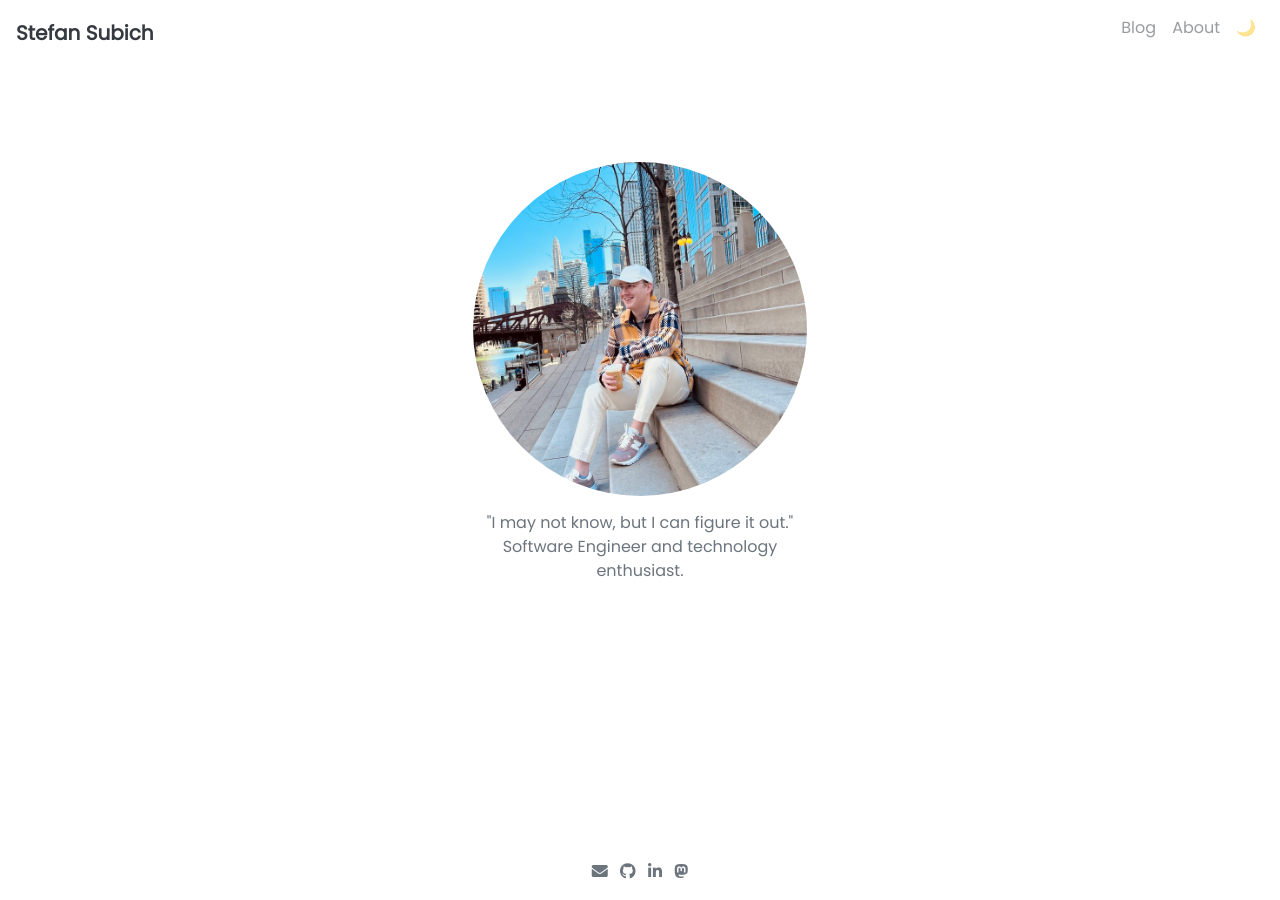
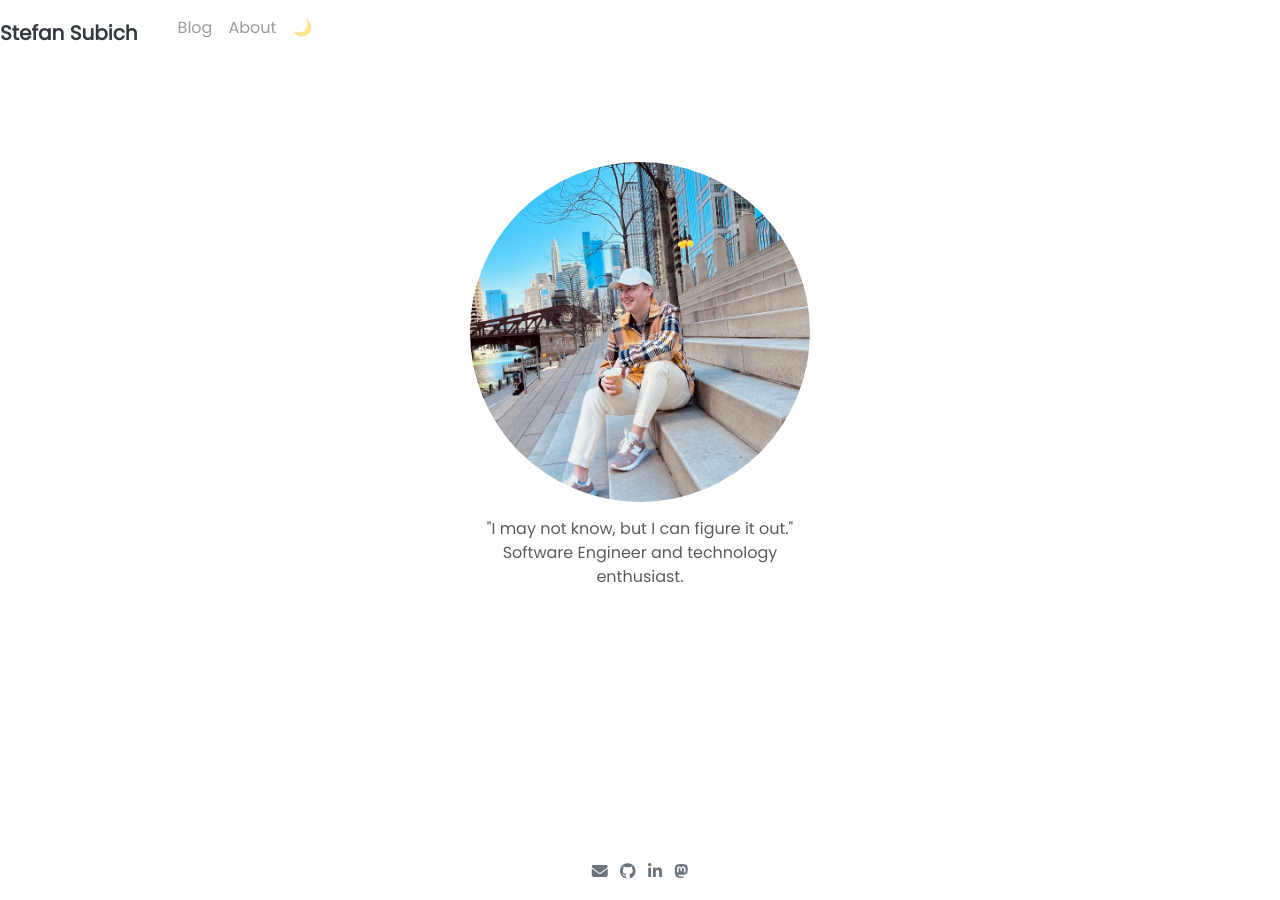
Before and after one commit to subich/subich.github.io, a Jekyll site: the page built from pages/index.html, in a window 1280 px wide. Built offline with Jekyll 4.4.1, drawn with Linux system fonts in a browser that asks for light colours.

Commit message:
update scripts

```diff
--- a/_includes/head.html
+++ b/_includes/head.html
@@ -22,13 +22,13 @@
   <script src="{{ '/assets/js/theme.js' | relative_url }}"></script>
 
   <!-- Font Awesome CDN -->
-  <link rel="stylesheet" href="https://use.fontawesome.com/releases/v5.15.4/css/all.css">
+  <link rel="stylesheet" href="https://cdnjs.cloudflare.com/ajax/libs/font-awesome/6.7.2/css/all.min.css" integrity="sha512-Evv84Mr4kqVGRNSgIGL/F/aIDqQb7xQ2vcrdIwxfjThSH8CSR7PBEakCr51Ck+w+/U6swU2Im1vVX0SVk9ABhg==" crossorigin="anonymous" referrerpolicy="no-referrer" />
 
   <!-- Bootstrap CSS CDN -->
-  <link rel="stylesheet" href="https://cdn.jsdelivr.net/npm/bootstrap@4.6.0/dist/css/bootstrap.min.css">
+  <link rel="stylesheet" href="https://cdnjs.cloudflare.com/ajax/libs/bootstrap/5.3.7/css/bootstrap.min.css" integrity="sha512-fw7f+TcMjTb7bpbLJZlP8g2Y4XcCyFZW8uy8HsRZsH/SwbMw0plKHFHr99DN3l04VsYNwvzicUX/6qurvIxbxw==" crossorigin="anonymous" referrerpolicy="no-referrer" />
 
   <!-- Animate CSS CDN -->
-  <link rel="stylesheet" href="https://cdnjs.cloudflare.com/ajax/libs/animate.css/3.7.0/animate.css">
+  <link rel="stylesheet" href="https://cdnjs.cloudflare.com/ajax/libs/animate.css/4.1.1/animate.min.css" integrity="sha512-c42qTSw/wPZ3/5LBzD+Bw5f7bSF2oxou6wEb+I/lqeaKV5FDIfMvvRp772y4jcJLKuGUOpbJMdg/BTl50fJYAw==" crossorigin="anonymous" referrerpolicy="no-referrer" />
 
   <!-- Custom CSS -->
   <link rel="stylesheet" href="{{ '/assets/css/style.css' | relative_url }}">
```
